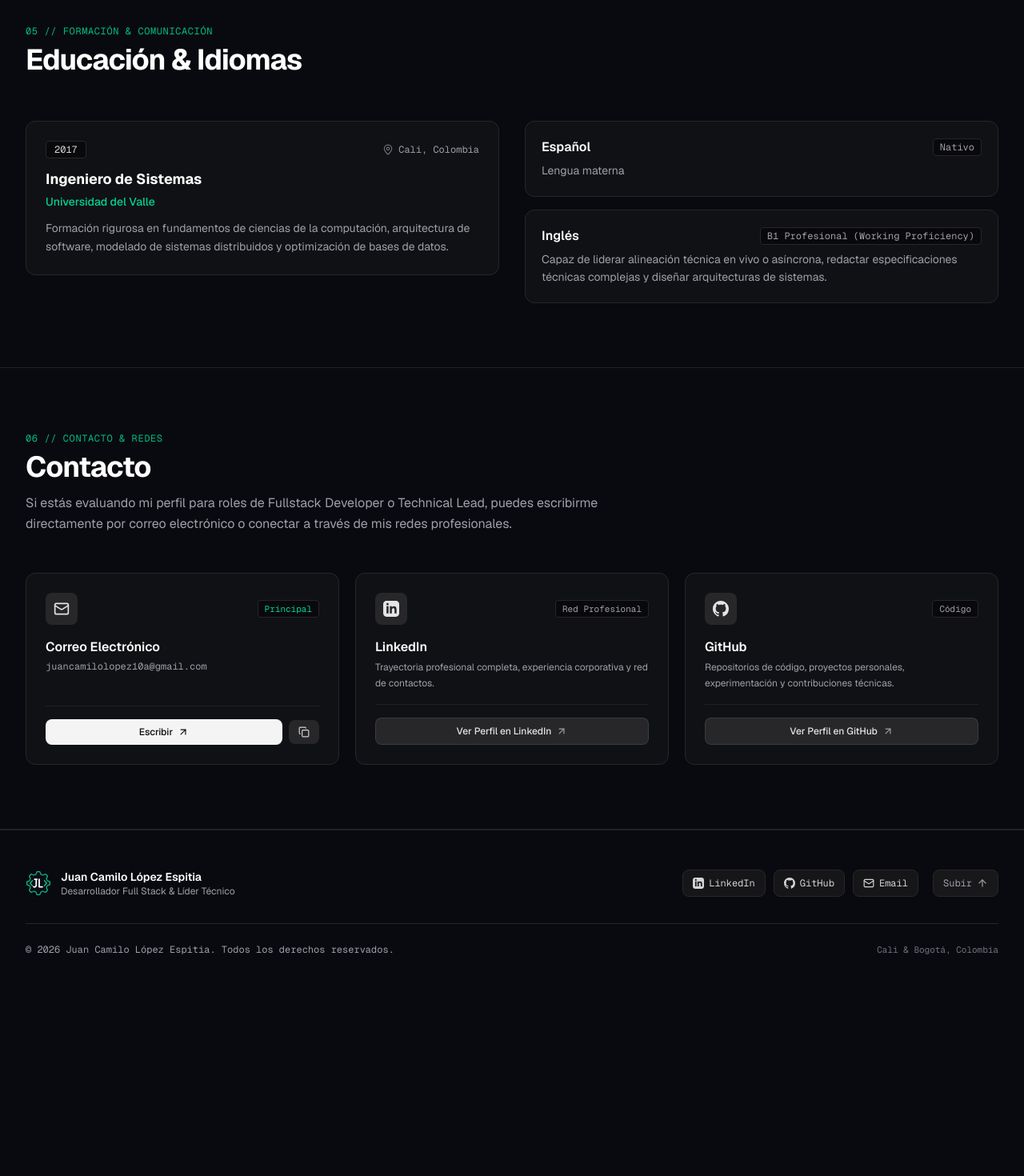
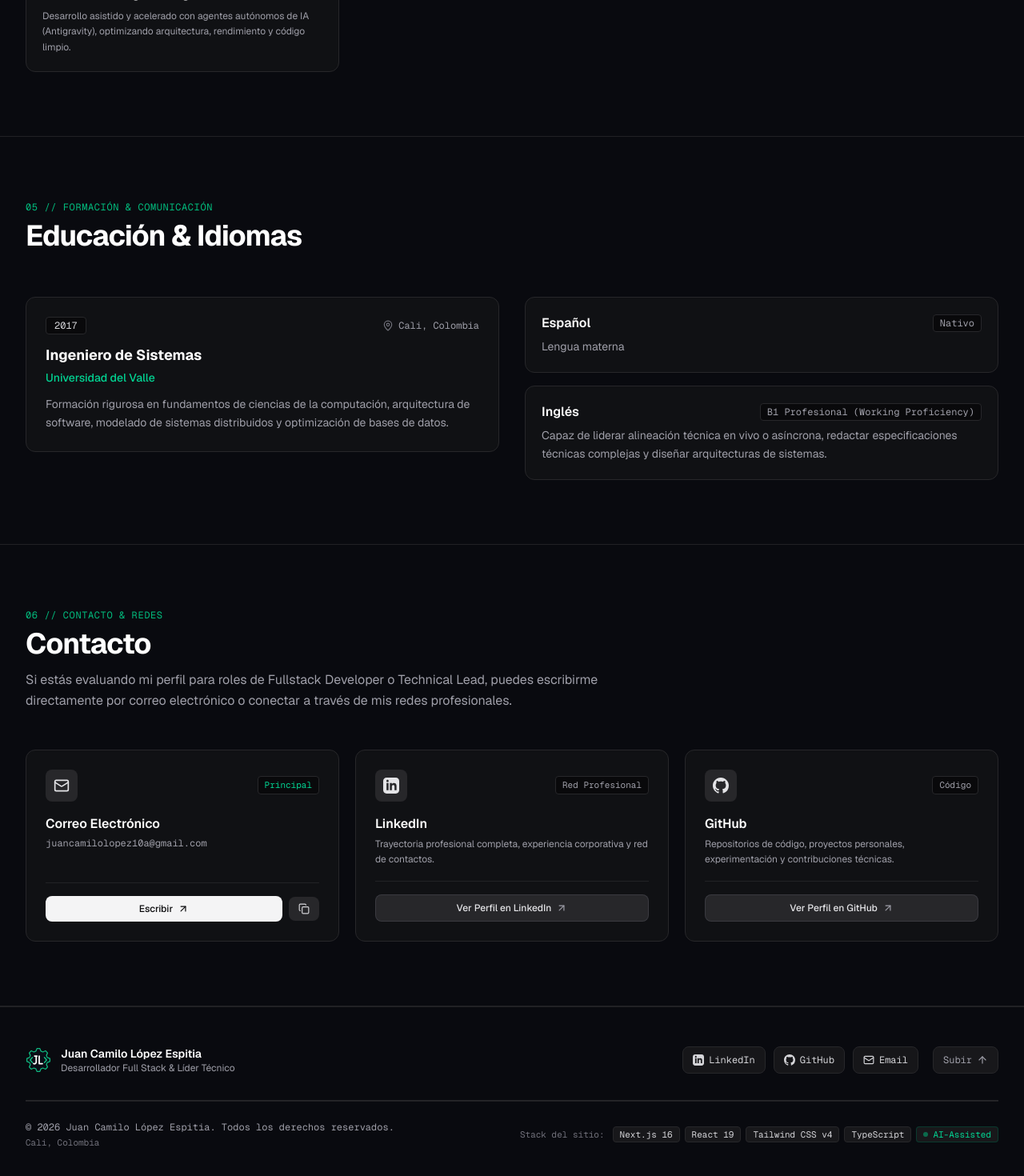
Before and after one commit to jc9218/Portafolio, a Next.js app: page / in a window 1280 px wide. Shown: the part 6495-7965 px from the top of the page at 80% size. Before the commit the page ends 7738 px from the top, so only its background shows below. Built offline with nearby package versions, Linux system fonts and the light colour scheme.

Commit message:
feat(footer): set location to Cali, Colombia and display site tech stack with AI-assisted badge

```diff
--- a/src/components/Footer.tsx
+++ b/src/components/Footer.tsx
@@ -85,14 +85,30 @@ export default function Footer() {
           </div>
         </div>
 
-        {/* Bottom copyright & location row */}
-        <div className="pt-6 flex flex-col sm:flex-row items-center justify-between gap-3 text-xs text-zinc-400 font-mono text-center sm:text-left">
-          <p>
-            © {new Date().getFullYear()} Juan Camilo López Espitia. {language === "es" ? "Todos los derechos reservados." : "All rights reserved."}
-          </p>
-          <p className="text-zinc-500 text-[11px]">
-            Cali & Bogotá, Colombia
-          </p>
+        {/* Bottom copyright & tech stack row */}
+        <div className="pt-6 border-t border-zinc-800/80 flex flex-col md:flex-row items-center justify-between gap-4 text-xs text-zinc-400 font-mono text-center md:text-left">
+          <div>
+            <p>
+              © {new Date().getFullYear()} Juan Camilo López Espitia. {language === "es" ? "Todos los derechos reservados." : "All rights reserved."}
+            </p>
+            <p className="text-zinc-500 text-[11px] mt-1">
+              {personal.location}
+            </p>
+          </div>
+
+          <div className="flex flex-wrap items-center justify-center md:justify-end gap-1.5 text-[11px] text-zinc-400">
+            <span className="text-zinc-500 mr-1">
+              {language === "es" ? "Stack del sitio:" : "Site stack:"}
+            </span>
+            <span className="px-2 py-0.5 rounded bg-zinc-900 border border-zinc-800 text-zinc-300">Next.js 16</span>
+            <span className="px-2 py-0.5 rounded bg-zinc-900 border border-zinc-800 text-zinc-300">React 19</span>
+            <span className="px-2 py-0.5 rounded bg-zinc-900 border border-zinc-800 text-zinc-300">Tailwind CSS v4</span>
+            <span className="px-2 py-0.5 rounded bg-zinc-900 border border-zinc-800 text-zinc-300">TypeScript</span>
+            <span className="inline-flex items-center gap-1.5 px-2 py-0.5 rounded bg-zinc-900 border border-emerald-900/60 text-emerald-400">
+              <span className="w-1.5 h-1.5 rounded-full bg-emerald-500 animate-pulse" />
+              <span>AI-Assisted</span>
+            </span>
+          </div>
         </div>
       </div>
     </footer>
--- a/src/data/portfolio.ts
+++ b/src/data/portfolio.ts
@@ -646,5 +646,17 @@ export const PORTFOLIO_DATA = {
       },
       badge: "Vercel",
     },
+    {
+      name: "AI-Assisted Engineering",
+      category: {
+        es: "Ingeniería Agéntica & IA",
+        en: "Agentic Engineering & AI",
+      },
+      description: {
+        es: "Desarrollo asistido y acelerado con agentes autónomos de IA (Antigravity), optimizando arquitectura, rendimiento y código limpio.",
+        en: "Accelerated development using autonomous AI coding agents (Antigravity), streamlining architecture, performance, and clean code.",
+      },
+      badge: "AI-Assisted",
+    },
   ] as SiteTechItem[],
 };
```
